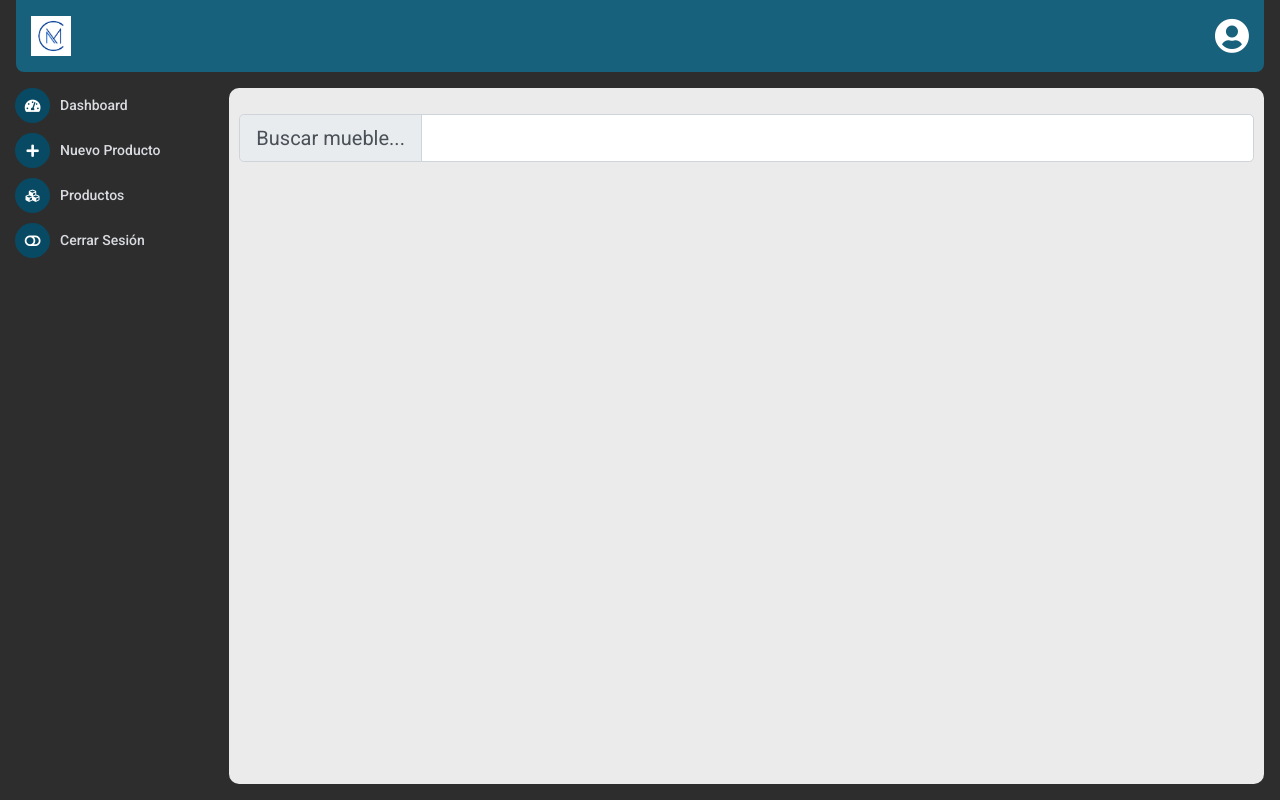
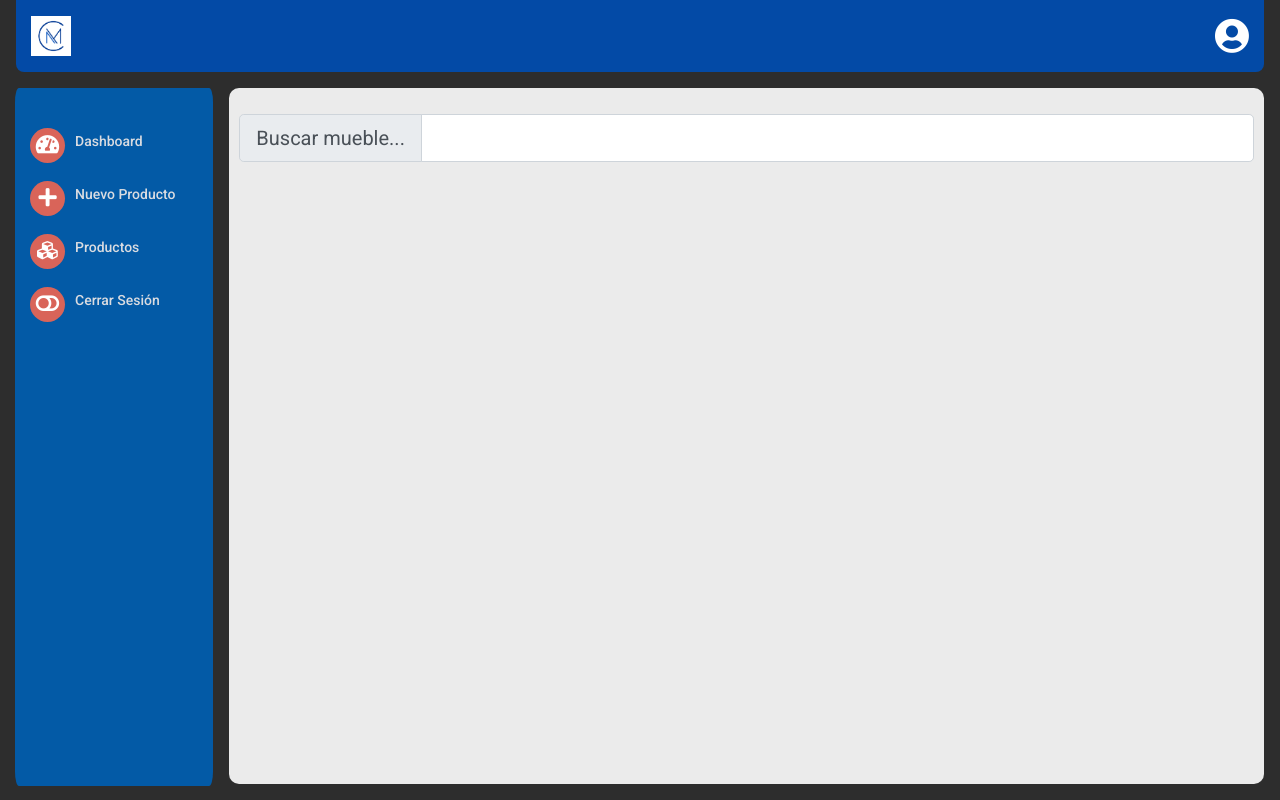
Before and after one commit to apuleyo3/contable, a React (Create React App) app in the folder client/: page /dashboard in a window 1280 px wide. Built offline with nearby package versions, Linux system fonts and the light colour scheme; a web font is replaced by a local one.

Commit message:
Glabals styles

```diff
--- a/client/src/layout/Dashboard/Navbar.style.js
+++ b/client/src/layout/Dashboard/Navbar.style.js
@@ -22,6 +22,7 @@ const NavbarDashboard = styled.div`
         width: 100%;
         border-radius: var(--border-radius);
         overflow: hidden;
+        margin-top: 2rem;
     }
     .dropdown {
         border-radius: var(--border-radius);
@@ -44,18 +45,19 @@ const NavbarDashboard = styled.div`
         filter: none;
     }
     .menu-item:hover {
-        background-color: #525357;
+        background-color: #D9AC59;
     }
     .icon-button{
         width: 35px;
         height: 35px;
-        background-color: var(--bg-icon);
+        background-color: #D96459;
         border-radius: 50%;
         display: inline-flex;
         flex-direction: column;
         justify-content: center;
         align-items: center;
         margin-right: 10px;
+        margin-top: 8px;
     }
     /* CSSTransition classes  */
     .menu-primary-enter {
@@ -91,6 +93,7 @@ const NavbarDashboard = styled.div`
     .fas,
     .far{
         color: var(--icon-color);
+        font-size: 1.3rem;
     }
 `;
 
--- a/client/src/layout/Globals/Header.style.js
+++ b/client/src/layout/Globals/Header.style.js
@@ -3,7 +3,7 @@ import styled from 'styled-components';
 export const HeaderContainer = styled.div`
 
     box-sizing: content-box;
-    background-color: var(--bg-header);
+    background-color: #034AA6;
     width: 100%;
     margin: 0 2vh 2vh 2vh;
     border-bottom-left-radius: var(--border-radius);
--- a/client/src/layout/Globals/Sidebar.style.js
+++ b/client/src/layout/Globals/Sidebar.style.js
@@ -1,7 +1,10 @@
 import styled from 'styled-components';
 
 export const SidebarContainer = styled.div`
-    height: 100%;
+    height: 98%;
+    margin-left: 15px;
+    background-color: #035AA6;
+    border-radius: 2%;
 `;
 
 export default SidebarContainer;
```
